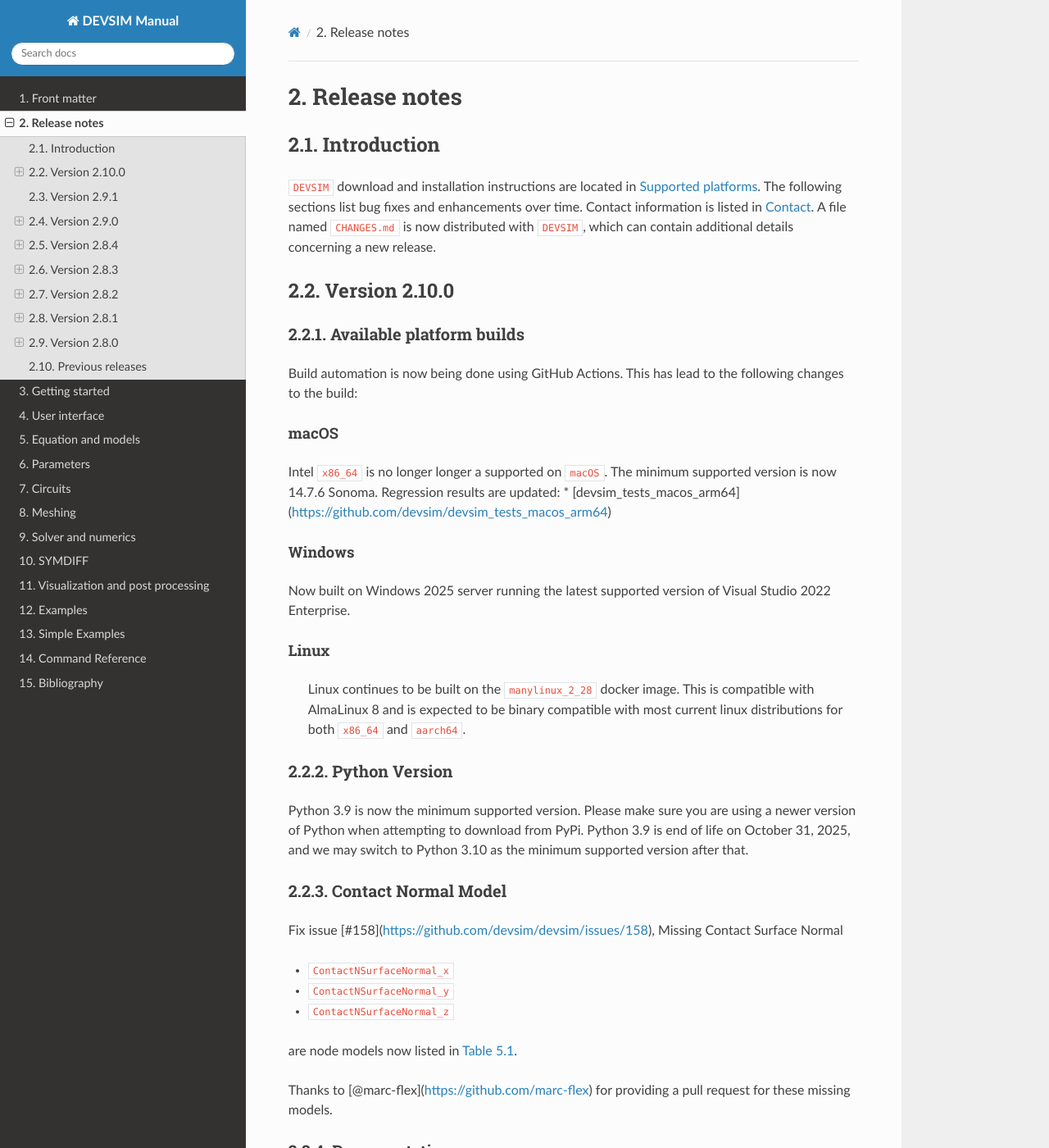
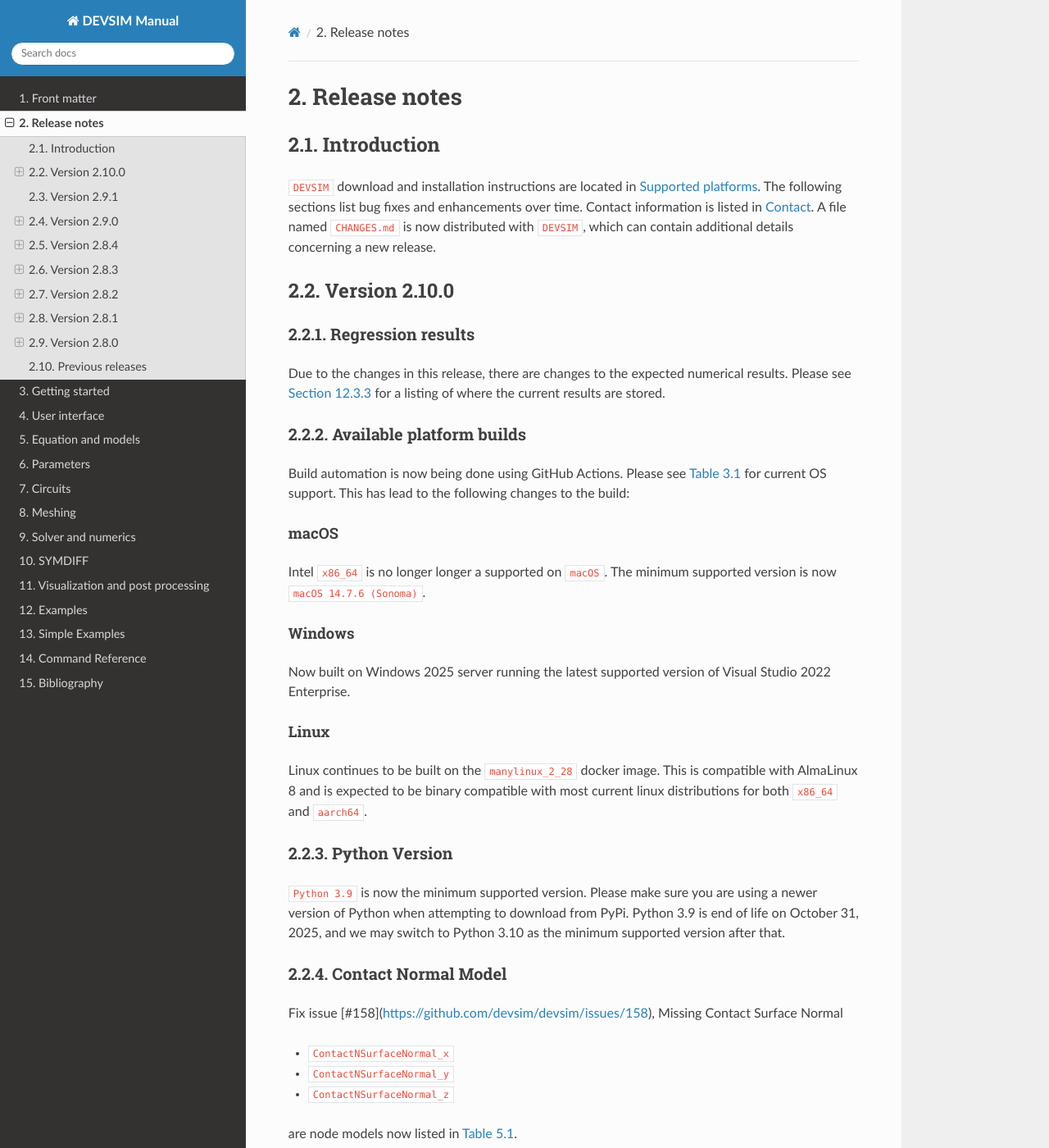
Before and after one commit to devsim/devsim_documentation, a Sphinx documentation site: the page built from sphinx/source/releasenotes.rst, in a window 1280 px wide and 1400 px high. Shown: the whole window at 82% size. Built offline with Sphinx 7.4.7 and the Read the Docs theme 3.1.0, drawn with Linux system fonts in a browser that asks for light colours; some of the changed text lies outside the part shown.

Commit message:
update for release

```diff
--- a/sphinx/source/installation.rst
+++ b/sphinx/source/installation.rst
@@ -13,7 +13,7 @@
 
   "|mswindows|", "x64", "|mswindowsten|"
   "|linux|", "x86_64, aarch64", "|rhel-8| (|almalinux-8| compatible)"
-  "|macosx|", "x86_64, arm64", "|macosxmonterey|"
+  "|macosx|", "arm64", "|macosxsonoma|"
 
 These are the minimum supported platforms, and also expected to work on newer versions of these operating systems.  If you require a version on a different software platform, please contact us :ref:`Contact`.
 
--- a/sphinx/source/macros.rst
+++ b/sphinx/source/macros.rst
@@ -31,11 +31,13 @@
 .. |linux| replace:: ``Linux``
 .. |macosx| replace:: ``Apple macOS``
 .. |macosxmonterey| replace:: ``macOS 12.5 (Monterey)``
+.. |macosxsonoma| replace:: ``macOS 14.7.6 (Sonoma)``
 .. |mswindows| replace:: ``Microsoft Windows``
 .. |mswindowsten| replace:: ``Microsoft Windows 10``
 
 .. |python| replace:: ``Python``
 .. |pythonthree| replace:: ``Python 3``
 .. |pythonthreeseven| replace:: ``Python 3.7``
+.. |pythonthreenine| replace:: ``Python 3.9``
 .. |symdiff| replace:: ``SYMDIFF``
 .. |superlu| replace:: ``SuperLU``
--- a/sphinx/source/releasenotes.rst
+++ b/sphinx/source/releasenotes.rst
@@ -15,16 +15,21 @@
 Version 2.10.0
 ==============
 
+Regression results
+------------------
+
+Due to the changes in this release, there are changes to the expected numerical results.  Please see :numref:`sec__regressions` for a listing of where the current results are stored.
+
+
 Available platform builds
 -------------------------
 
-Build automation is now being done using GitHub Actions.  This has lead to the following changes to the build:
+Build automation is now being done using GitHub Actions.   Please see :numref:`installation__platforms` for current OS support. This has lead to the following changes to the build:
 
 macOS
 ~~~~~
 
-Intel ``x86_64`` is no longer longer a supported on ``macOS``.  The minimum supported version is now 14.7.6 Sonoma.  Regression results are updated:
-* [devsim_tests_macos_arm64](https://github.com/devsim/devsim_tests_macos_arm64)
+Intel ``x86_64`` is no longer longer a supported on ``macOS``.  The minimum supported version is now |macosxsonoma|.
 
 Windows
 ~~~~~~~
@@ -181,7 +186,7 @@
 -----------
 
 Reduction in data file sizes
-^^^^^^^^^^^^^^^^^^^^^^^^^^^^
+~~~~~~~~~~~~~~~~~~~~~~~~~~~~
 
 Based on a contribution by [@simbilod](https://github.com/simbilod) :meth:`devsim.write_devices` now supports reducing the file size of data files by allowing users to specify a callback function to reduce data usage.  In this example, only the ``NetDoping`` field is written to the Tecplot data file.
 
@@ -194,7 +199,7 @@
     )
 
 FLOOPS data file output
-^^^^^^^^^^^^^^^^^^^^^^^
+~~~~~~~~~~~~~~~~~~~~~~~
 
 The ``floops`` option for :meth:`devsim.write_devices` has been removed.
 
@@ -203,12 +208,12 @@
 ----------------
 
 Windows build issue
-^^^^^^^^^^^^^^^^^^^
+~~~~~~~~~~~~~~~~~~~
 
 During testing, it was found the Visual Studio 2022 builds were failing a test related to threading.  This was found to be a problem with version ``17.10``, but not version ``17.9``.  This affects the build automation, but should not affect the binary releases.
 
 Centos 7 end of life
-^^^^^^^^^^^^^^^^^^^^
+~~~~~~~~~~~~~~~~~~~~
 
 This is the last version to support Centos 7 before its end of life on June 30, 2024.  After this date we will be moving to the AlmaLinux 8 based ``manylinux_2_28``.
 
```
Also changed, not shown: other parts of sphinx/source/releasenotes.rst (+2 -2 lines).
